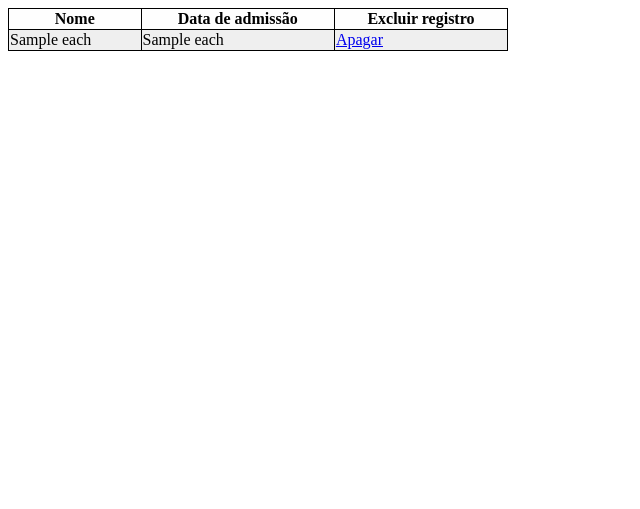
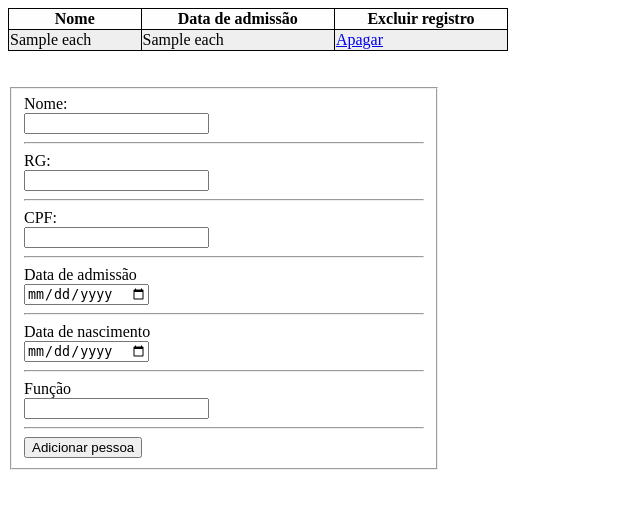
Before and after one commit to wcostaee/teste-visie-python, a Flask app: template templates/home.html in a window 1280 px wide. Shown: the top 509 px of the page, without its empty margins (0-640 px from the left). Run offline with Flask 2, Linux system fonts and the light colour scheme; the template is opened without the code that fills it: most values are stand-ins (such as "Sample title", 1, 10 or a date in 2020).

Commit message:
Adicionada a função de adicionar uma pessoa ao sistema

```diff
--- a/main.py
+++ b/main.py
@@ -1,4 +1,4 @@
-from flask import Flask, url_for, render_template, redirect
+from flask import Flask, url_for, render_template, redirect, request
 from database import Database
 
 app = Flask(__name__)
@@ -22,6 +22,22 @@ def delete(id_person):
     # return render_template("home.html", data=data_formatted)
     return redirect(url_for("main"))
 
+@app.route("/add_person", methods=["POST"])
+def add():
+    try:
+        info = {
+            "nome": str(request.form.get("name")),
+            "rg": str(request.form.get("rg")),
+            "cpf": str(request.form.get("cpf")),
+            "data_admissao": str(request.form.get("first_day_work")),
+            "data_nascimento": str(request.form.get("birthday")),
+            "funcao": int(request.form.get("role"))
+        }
+        db.insert(info)
+    except KeyError:
+        print("Dados invalidos")
+    return redirect(url_for("main"))
+
 def format_data(data):
     if len(data) == 3:
         if data[1] is None: #O nome é NULL no banco de dados
@@ -39,6 +55,8 @@ def format_data(data):
         info_output = (data[0], name, date)
         return info_output
 
+def format_date(date):
+    print(date)
 # @app.route("/style.css")
 # def static_css():
 #     return url_for("static", filename="style.css")
--- a/templates/home.html
+++ b/templates/home.html
@@ -20,6 +20,42 @@
         </tr>
         {% endfor %}
     </table>
+    <br>
+    <br>
+    <form action="/add_person" method="POST">
+        <fieldset style="width: 400px">
+            <label for="name">Nome: </label>
+            <br>
+            <input type="text" name="name" required>
+            <hr>
+
+            <label for="rg">RG:</label>
+            <br>
+            <input type="text" name="rg" required>
+            <hr>
+
+            <label for="cpf">CPF:</label>
+            <br>
+            <input type="text" name="cpf" required>
+            <hr>
+
+            <label for="first_day_work">Data de admissão</label>
+            <br>
+            <input type="date" name="first_day_work" required>
+            <hr>
+
+            <label for="birthday">Data de nascimento</label>
+            <br>
+            <input type="date" name="birthday" required>
+            <hr>
+
+            <label for="role">Função</label>
+            <br>
+            <input type="number" name="role" required>
+            <hr>
+            <input type="submit" value="Adicionar pessoa">
+        </fieldset>
+    </form>
 </body>
 
 </html>
```
